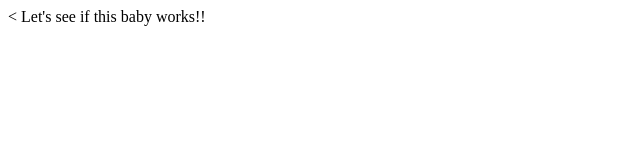
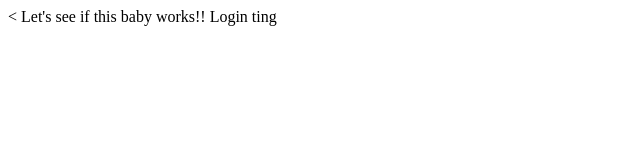
Before and after one commit to bootmoon/testpostplsignore, a plain HTML site: page index.html in a window 1280 px wide. Shown: the full height of the page, 0-640 px from the left. Drawn offline with Linux system fonts and the light colour scheme.

Commit message:
login form

```diff
--- /dev/null
+++ b/Dir2/app2.js
@@ -0,0 +1 @@
+console.log(123)
--- a/index.html
+++ b/index.html
@@ -6,5 +6,6 @@
   </head>
   <body>
     Let's see if this baby works!!
+    Login ting
   </body>
 </html>
```
Also changed, not shown: login.html (added, +1 -0 lines), log.txt (added).
